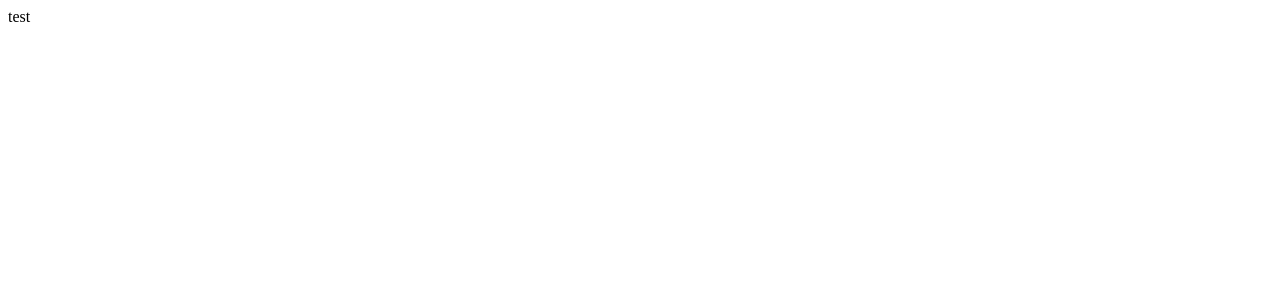
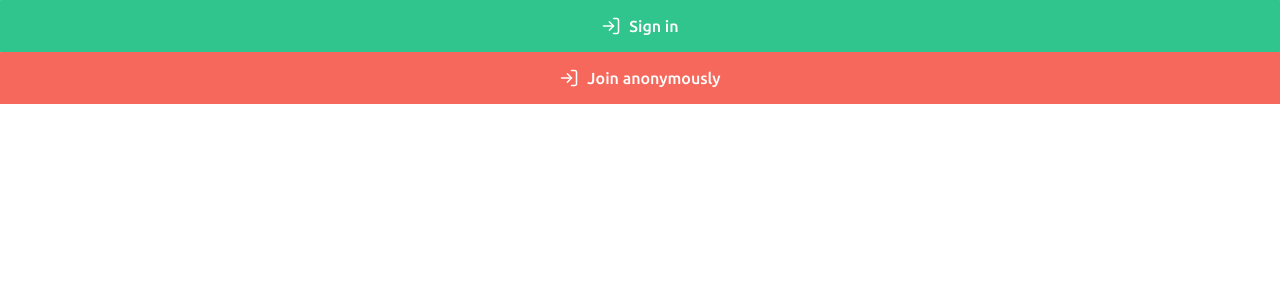
Before and after one commit to loop44/note-me, a React (Vite) app: page / in a window 1280 px wide. Shown: the top 300 px of the page. Built offline with nearby package versions, Linux system fonts and the light colour scheme.

Commit message:
Create button component

```diff
--- a/src/App.tsx
+++ b/src/App.tsx
@@ -1,3 +1,34 @@
-const App = () => <div>test</div>;
+import { createGlobalStyle } from 'styled-components';
+
+import LoginSvg from './assets/icons/log-in.svg';
+import { Button } from './components/Button';
+
+const GlobalStyle = createGlobalStyle`
+  * {
+    box-sizing: border-box;
+    margin: 0;
+    padding: 0;
+    font: inherit;
+  }
+
+  html,
+  body {
+    font-family: 'Ubuntu', sans-serif;
+  }
+`;
+
+const App = () => (
+  <>
+    <GlobalStyle />
+    <Button green>
+      <img src={LoginSvg} alt="" />
+      <span>Sign in</span>
+    </Button>
+    <Button>
+      <img src={LoginSvg} alt="" />
+      <span>Join anonymously</span>
+    </Button>
+  </>
+);
 
 export default App;
--- /dev/null
+++ b/src/components/Button.tsx
@@ -0,0 +1,30 @@
+import styled from 'styled-components';
+
+interface ButtonProps {
+  readonly green?: boolean;
+}
+
+export const Button = styled.button<ButtonProps>`
+  display: flex;
+  justify-content: center;
+  align-items: center;
+  gap: 0.5rem;
+
+  border: none;
+  outline: none;
+  font-weight: 500;
+  font-size: 1rem;
+  line-height: 1.125;
+  padding: 1rem;
+  color: #fefefe;
+  border-radius: 0.5px;
+  width: 100%;
+  transition: box-shadow 0.15s ease-in-out;
+  cursor: pointer;
+
+  background: ${(props) => (props.green ? '#30c58d' : '#f7685c')};
+
+  &:focus {
+    box-shadow: 0 0 0 0.2rem rgb(158 158 158 / 25%);
+  }
+`;
```
Also changed, not shown: src/assets/icons/log-in.svg (added).
